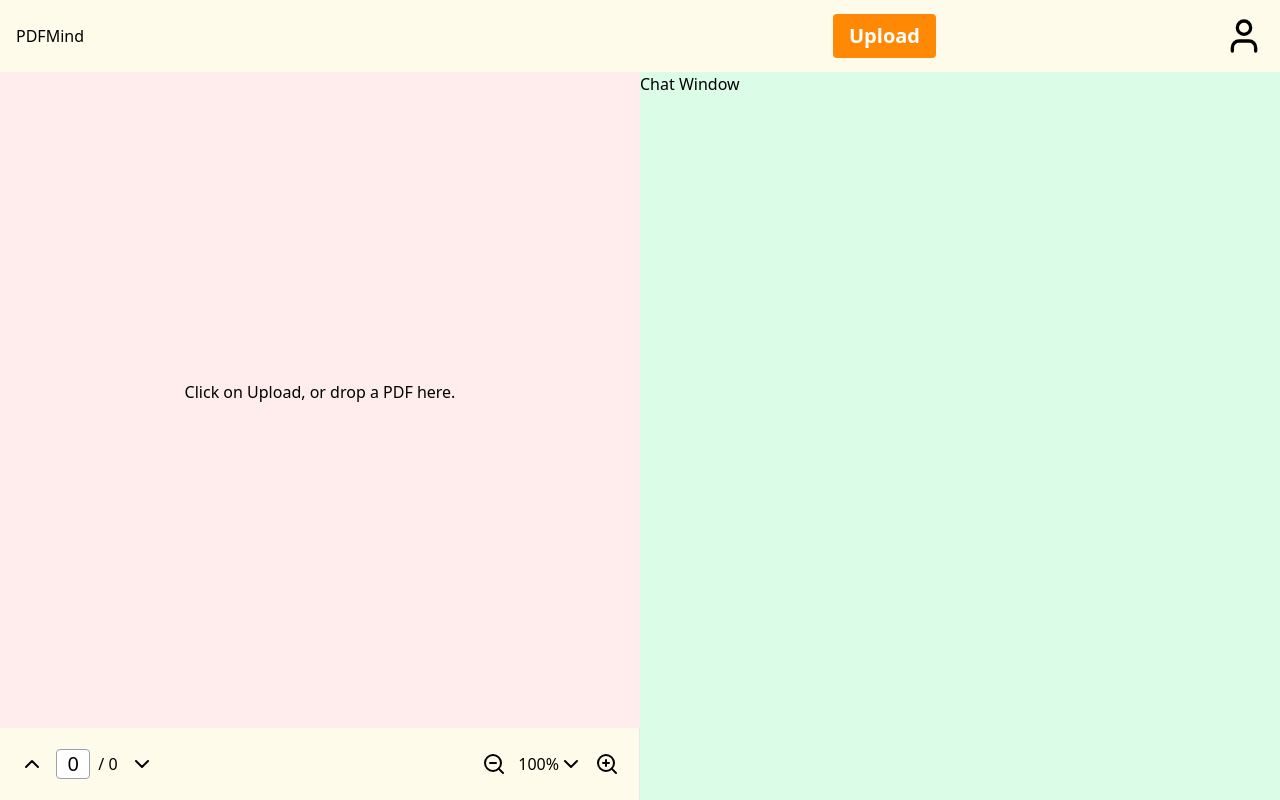
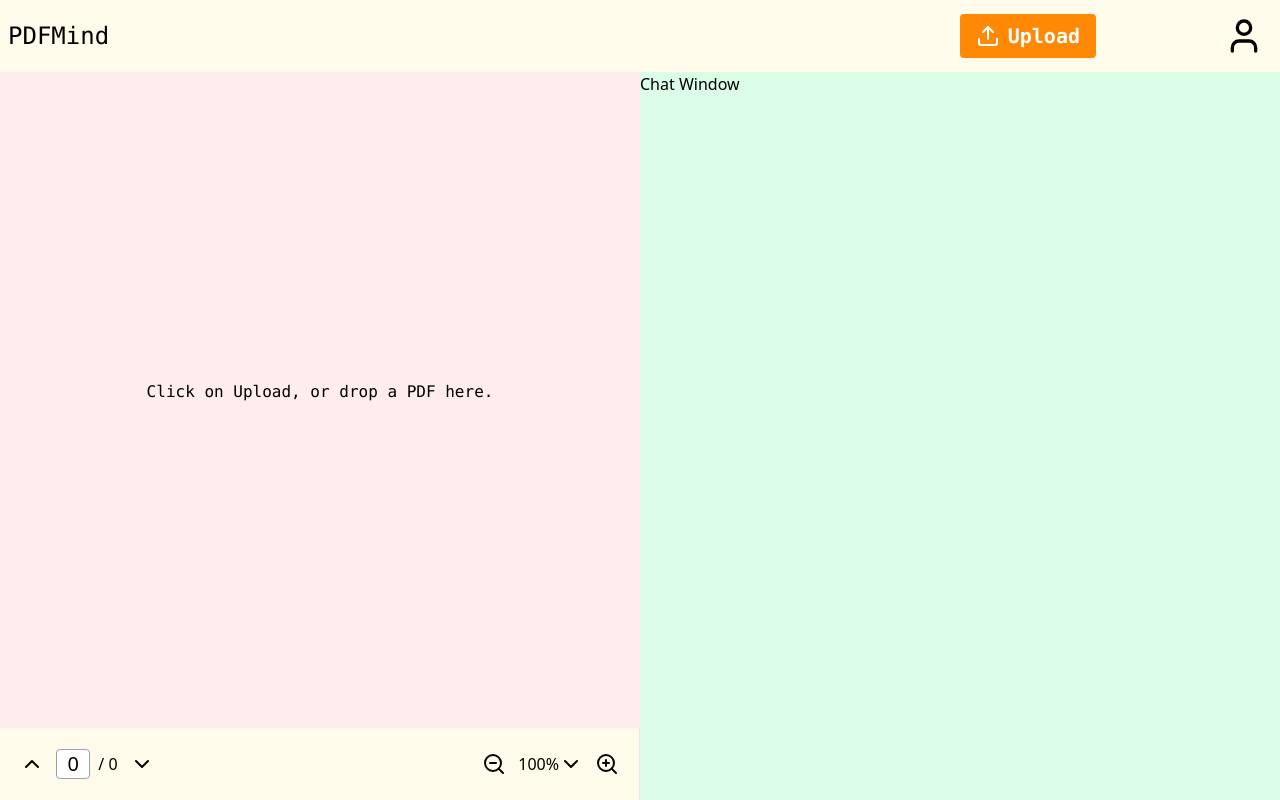
Before and after one commit to vallabhtiwari/pdfmind, a Next.js app: page / in a window 1280 px wide. Built offline with nearby package versions, Linux system fonts and the light colour scheme.

Commit message:
some ui improvements

```diff
--- a/src/components/Navbar.tsx
+++ b/src/components/Navbar.tsx
@@ -2,7 +2,7 @@
 
 import { pdfFileSchema } from "@/lib/zodSchemas";
 import { usePDFStore } from "@/store/pdfStrore";
-import { User } from "lucide-react";
+import { Upload, User } from "lucide-react";
 
 export function Navbar() {
   const { setPdf, setPdfName, uploading, setUploading } = usePDFStore();
@@ -19,13 +19,14 @@ export function Navbar() {
   };
   return (
     <nav className="flex justify-between items-center h-18 bg-amber-50">
-      <div className="w-1/2 p-4">PDFMind</div>
-      <div className="w-1/2 flex justify-end gap-72 p-4">
+      <div className="flex-1 p-2 text-2xl font-mono">PDFMind</div>
+      <div className="w-1/6 flex justify-end gap-32 p-4">
         <div className="flex justify-evenly items-center">
-          <label className="cursor-pointer bg-orange-400 hover:bg-orange-600 text-white text-xl font-semibold py-2 px-4 rounded-sm">
-            Upload
+          <label className="flex justify-evenly items-center gap-2 cursor-pointer bg-orange-400 hover:bg-orange-600 text-white text-xl font-semibold py-2 px-4 rounded-sm">
+            <Upload /> <span className="font-mono">Upload</span>
             <input
               type="file"
+              accept="application/pdf"
               className="hidden"
               onChange={handleFileChange}
               disabled={uploading}
--- a/src/components/PDFView.tsx
+++ b/src/components/PDFView.tsx
@@ -28,14 +28,19 @@ export function PDFView() {
   const listRef = useRef<List>(null);
 
   const handleDragOver = (e: React.DragEvent<HTMLDivElement>) => {
+    if (!file) {
       e.preventDefault();
       setDragging(true);
+    }
   };
   const handleDragLeave = (e: React.DragEvent<HTMLDivElement>) => {
+    if (!file) {
       e.preventDefault();
       setDragging(false);
+    }
   };
   const handleDrop = (e: React.DragEvent<HTMLDivElement>) => {
+    if (!file) {
       e.preventDefault();
       setDragging(false);
       setUploading(true);
@@ -50,6 +55,7 @@ export function PDFView() {
         }
       }
       setUploading(false);
+    }
   };
 
   function onDocumentLoadSuccess({
@@ -77,9 +83,11 @@ export function PDFView() {
 
   return (
     <div className="flex-1 overflow-hidden flex flex-col bg-red-100/40">
-      <div className="text-center p-4 bg-red-100/40">{fileName}</div>
+      <div className="text-center p-4 bg-red-100/40 font-mono">
+        {fileName?.trim()}
+      </div>
       <div
-        className="flex-1 overflow-hidden flex flex-col"
+        className="flex-1  overflow-hidden flex flex-col"
         onDragOver={handleDragOver}
         onDragLeave={handleDragLeave}
         onDrop={handleDrop}
@@ -105,7 +113,7 @@ export function PDFView() {
           </div>
         ) : (
           <div
-            className={`flex-1 bg-red-100/40 flex flex-col justify-center items-center ${
+            className={`flex-1 bg-red-100/40 flex flex-col justify-center items-center font-mono ${
               dragging && "text-gray-400 bg-red-100"
             }`}
           >
```
Lines whose indentation alone changed are shown as unchanged.
